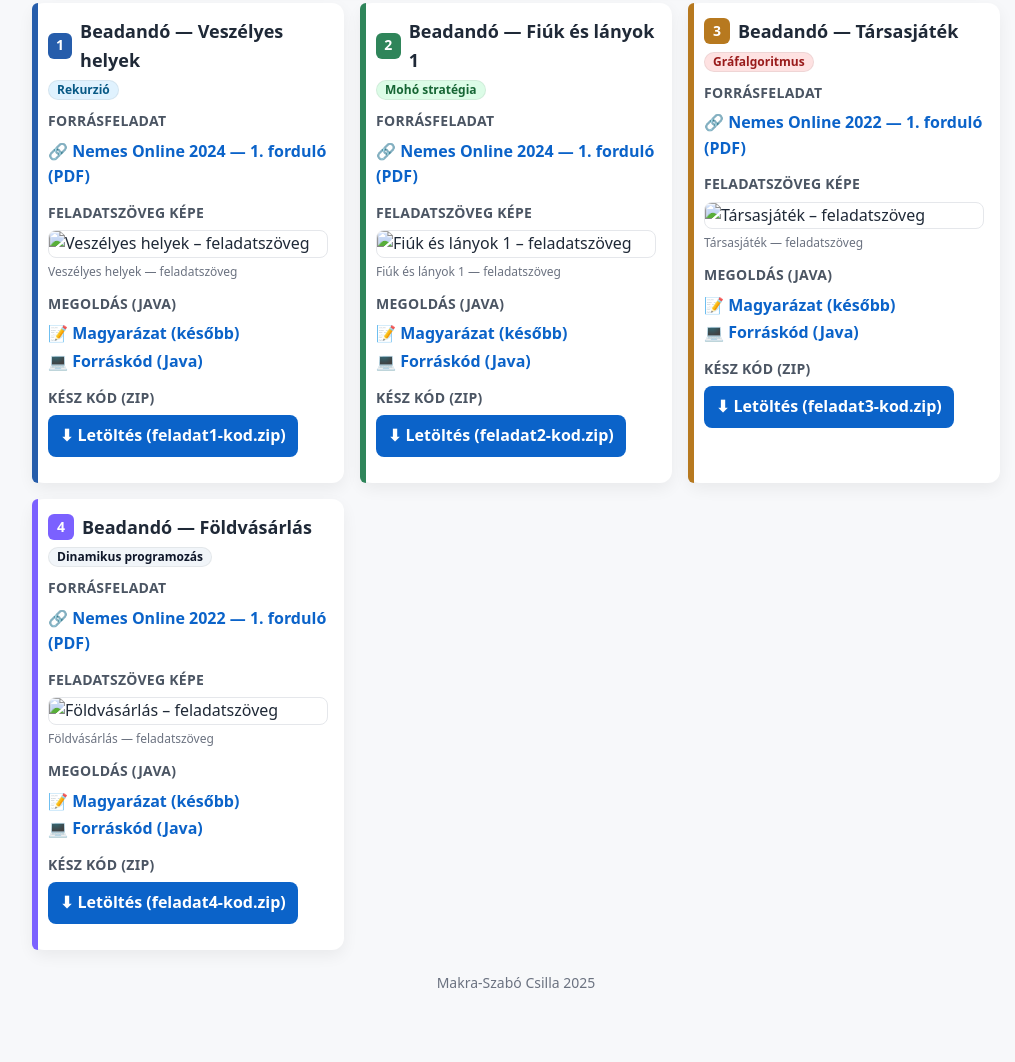
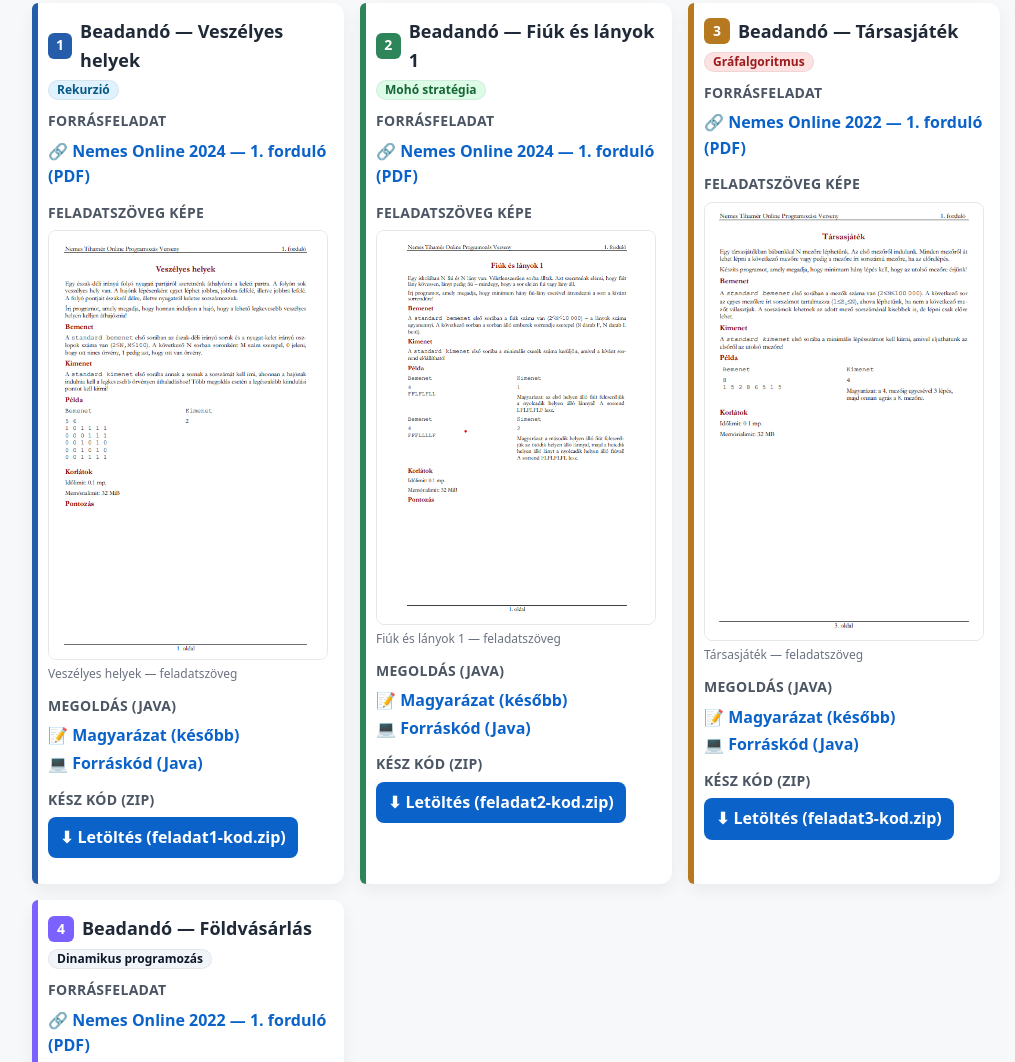
Before and after one commit to makraszabocsillat3/Problemamegoldo, a plain HTML site: page index.html in a window 1280 px wide. Shown: the part 500-1562 px from the top of the page, without its empty margins (124-1139 px from the left). Before the commit the page ends 1520 px from the top, so only its background shows below. Drawn offline with Linux system fonts and the light colour scheme.

Commit message:
Update index.html

```diff
--- a/index.html
+++ b/index.html
@@ -2,8 +2,9 @@
 <html lang="hu">
 <head>
   <meta charset="utf-8" />
-  <title>Beadandó – Választott feladatok – Makra-Szabó Csilla</title>
+  <title>Problémamegoldó szeminárium – 4 beadandó | Makra-Szabó Csilla</title>
   <meta name="viewport" content="width=device-width, initial-scale=1" />
+  <meta name="description" content="Az SZTE-TTIK Problémamegoldó szeminárium 4 beadandó feladatának gyűjtőoldala – Makra-Szabó Csilla.">
   <link rel="stylesheet" href="style.css?v=6">
 </head>
 <body>
@@ -55,6 +56,7 @@
         <div class="card-head">
           <h2 class="task-title"><span class="num">1</span> Beadandó — Veszélyes helyek</h2>
         </div>
+
         <div class="topic">
           <span class="chip rekurzio">Rekurzió</span>
         </div>
@@ -71,7 +73,7 @@
         <section class="block">
           <h3 class="label">Feladatszöveg képe</h3>
           <figure class="problem-fig">
-            <img src="img/veszelyes-helyek.png" alt="Veszélyes helyek – feladatszöveg" class="problem-img">
+            <img src="Veszelyes-helyek.png" alt="Veszélyes helyek – feladatszöveg" class="problem-img">
             <figcaption>Veszélyes helyek — feladatszöveg</figcaption>
           </figure>
         </section>
@@ -95,6 +97,7 @@
         <div class="card-head">
           <h2 class="task-title"><span class="num">2</span> Beadandó — Fiúk és lányok 1</h2>
         </div>
+
         <div class="topic">
           <span class="chip moho">Mohó stratégia</span>
         </div>
@@ -111,7 +114,7 @@
         <section class="block">
           <h3 class="label">Feladatszöveg képe</h3>
           <figure class="problem-fig">
-            <img src="img/fiuk-es-lanyok.png" alt="Fiúk és lányok 1 – feladatszöveg" class="problem-img">
+            <img src="Fiuk-es-lanyok.png" alt="Fiúk és lányok 1 – feladatszöveg" class="problem-img">
             <figcaption>Fiúk és lányok 1 — feladatszöveg</figcaption>
           </figure>
         </section>
@@ -135,6 +138,7 @@
         <div class="card-head">
           <h2 class="task-title"><span class="num">3</span> Beadandó — Társasjáték</h2>
         </div>
+
         <div class="topic">
           <span class="chip graf">Gráfalgoritmus</span>
         </div>
@@ -151,7 +155,7 @@
         <section class="block">
           <h3 class="label">Feladatszöveg képe</h3>
           <figure class="problem-fig">
-            <img src="img/tarsasjatek.png" alt="Társasjáték – feladatszöveg" class="problem-img">
+            <img src="Tarsasjatek.png" alt="Társasjáték – feladatszöveg" class="problem-img">
             <figcaption>Társasjáték — feladatszöveg</figcaption>
           </figure>
         </section>
@@ -175,6 +179,7 @@
         <div class="card-head">
           <h2 class="task-title"><span class="num">4</span> Beadandó — Földvásárlás</h2>
         </div>
+
         <div class="topic">
           <span class="chip dp">Dinamikus programozás</span>
         </div>
@@ -191,7 +196,7 @@
         <section class="block">
           <h3 class="label">Feladatszöveg képe</h3>
           <figure class="problem-fig">
-            <img src="img/foldvasarlas.png" alt="Földvásárlás – feladatszöveg" class="problem-img">
+            <img src="Foldvasarlas.png" alt="Földvásárlás – feladatszöveg" class="problem-img">
             <figcaption>Földvásárlás — feladatszöveg</figcaption>
           </figure>
         </section>
@@ -212,7 +217,7 @@
 
     </section>
 
-    <p class="footnote">Makra-Szabó Csilla 2025</p>
+    <p class="footnote">Készült: 2025 ősz</p>
   </main>
 </body>
 </html>
```
